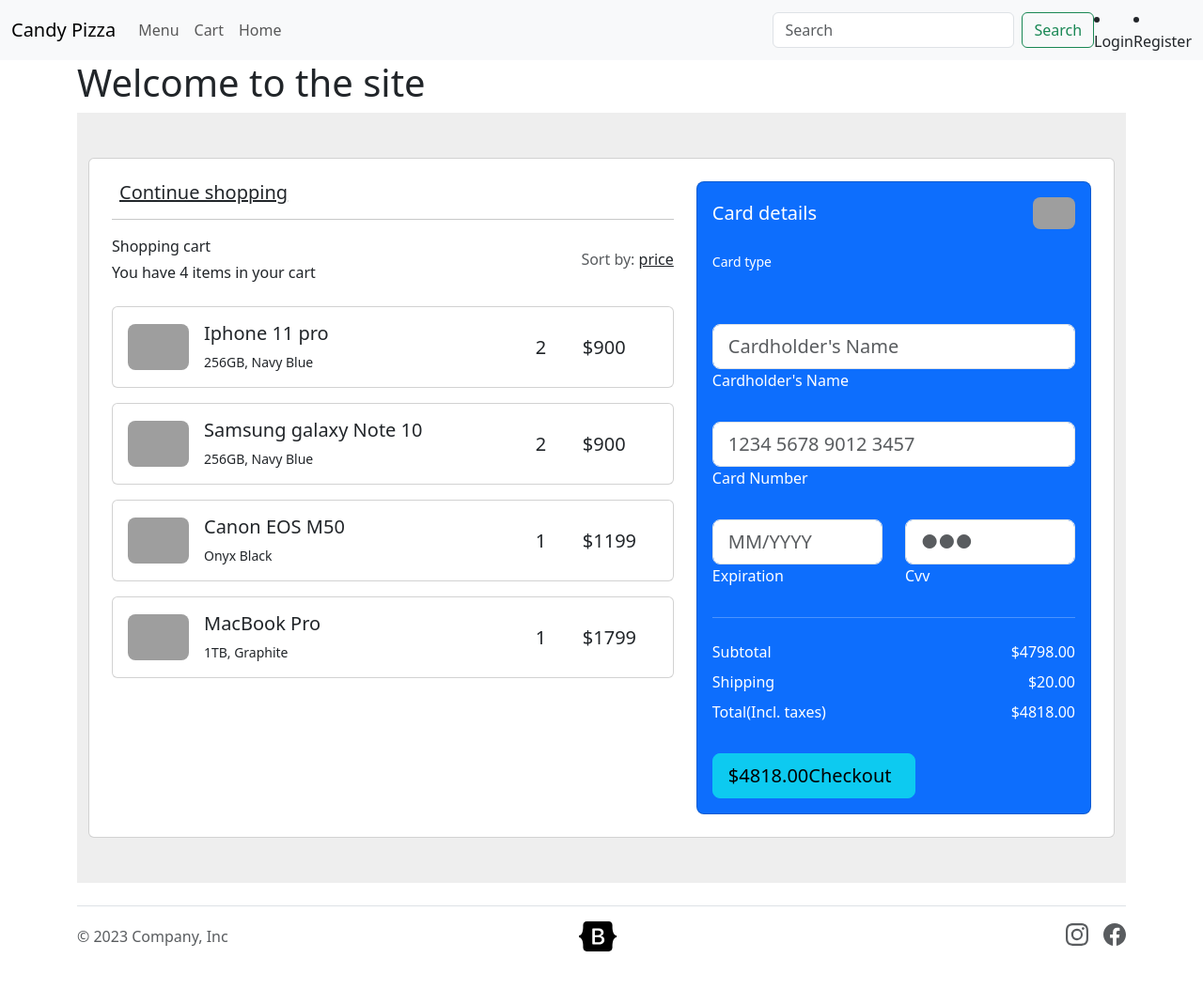
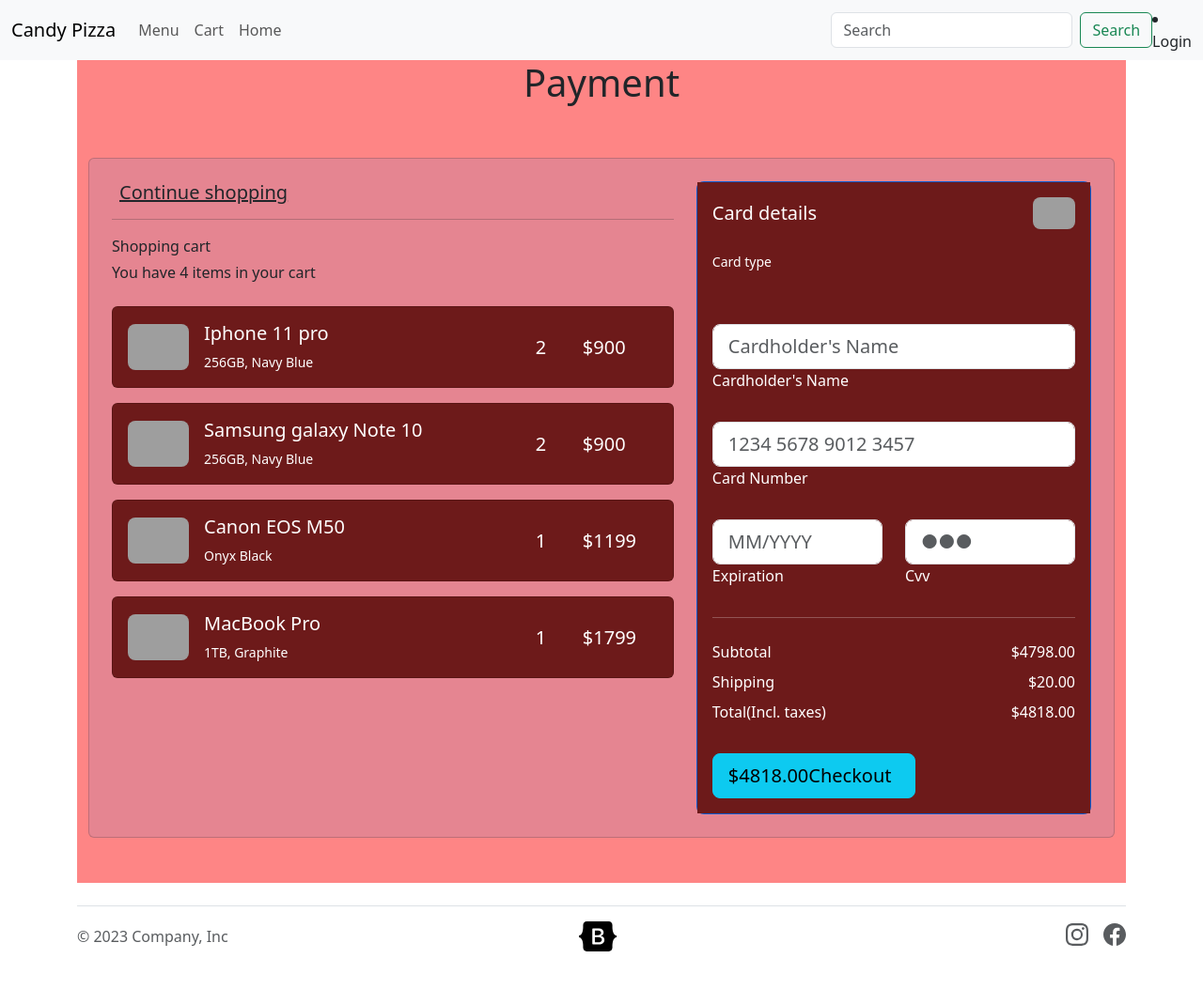
Before and after one commit to saedis-osk/Verk-2, a Django app: page /carts/ in a window 1280 px wide. Shown: the whole page at 94% size. Run offline with Django 4.2, Linux system fonts and the light colour scheme; some libraries are stand-ins or nearby versions; grey boxes are pictures that could not be loaded.

Commit message:
CSS for cart added, login and cart html changed

```diff
--- /dev/null
+++ b/static/css/cart.css
@@ -0,0 +1,26 @@
+h1 {
+    text-align:center;
+    color:white;
+}
+
+section .h-custom {
+    position:fixed;
+    left:50%;
+    height: 100%;
+    margin:auto;
+}
+div .card .mb-3 {
+    background-color:#6D1A1A;
+    color:white;
+}
+div .cont{
+
+}
+
+div .card{
+    background-color: #E58591;
+}
+
+div .pay{
+    background-color: #6D1A1A;
+}
--- a/templates/base.html
+++ b/templates/base.html
@@ -19,7 +19,6 @@
 
 
     <div class="container">
-         <h1>Welcome to the site</h1>
         {% block content %}
         {% endblock %}
 
--- a/templates/cart/index.html
+++ b/templates/cart/index.html
@@ -1,5 +1,7 @@
 {% extends "base.html" %}
+{% load static %}
 {% block content %}
+    <link rel="stylesheet" href="{% static 'css/cart.css' %}"/>
     <style>
         @media (min-width: 1025px) {
             .h-custom {
@@ -8,7 +10,8 @@
         }
     </style>
 
-    <section class="h-100 h-custom" style="background-color: #eee;">
+    <section class="h-100 h-custom" style="background-color: #FE8585;">
+    <h1>Payment</h1>
   <div class="container py-5 h-100">
     <div class="row d-flex justify-content-center align-items-center h-100">
       <div class="col">
@@ -18,8 +21,8 @@
             <div class="row">
 
               <div class="col-lg-7">
-                <h5 class="mb-3"><a href="#!" class="text-body"><i
-                      class="fas fa-long-arrow-alt-left me-2"></i>Continue shopping</a></h5>
+                <h5 class="cont"><a href="{% url 'menu-index' %}" class="text-body"><i
+                     class="fas fa-long-arrow-alt-left me-2" ></i>Continue shopping</a></h5>
                 <hr>
 
                 <div class="d-flex justify-content-between align-items-center mb-4">
@@ -27,10 +30,7 @@
                     <p class="mb-1">Shopping cart</p>
                     <p class="mb-0">You have 4 items in your cart</p>
                   </div>
-                  <div>
-                    <p class="mb-0"><span class="text-muted">Sort by:</span> <a href="#!"
-                        class="text-body">price <i class="fas fa-angle-down mt-1"></i></a></p>
-                  </div>
+
                 </div>
 
                 <div class="card mb-3">
@@ -145,7 +145,7 @@
               <div class="col-lg-5">
 
                 <div class="card bg-primary text-white rounded-3">
-                  <div class="card-body">
+                  <div class="card-body pay">
                     <div class="d-flex justify-content-between align-items-center mb-4">
                       <h5 class="mb-0">Card details</h5>
                       <img src="https://mdbcdn.b-cdn.net/img/Photos/Avatars/avatar-6.webp"
--- a/templates/navigation.html
+++ b/templates/navigation.html
@@ -32,9 +32,6 @@
                 <li class="nav-item">
               <a class="nav-link" href="{% url 'login' %}">Login</a>
             </li>
-                <li class="nav-item">
-              <a class="nav-link" href="{% url 'register' %}">Register</a>
-            </li>
         {% endif %}
     </div>
   </div>
--- a/templates/user/login.html
+++ b/templates/user/login.html
@@ -10,6 +10,8 @@
         {{ form }}
     <input type="submit" class="btn btn-primary" value="Login"/>
         <p>Don't have an account?</p>
+        <a href="">
         <a class="reg" href="{% url 'register' %}">Register here!</a>
+            </a>
     </form>
 {% endblock %}
```
